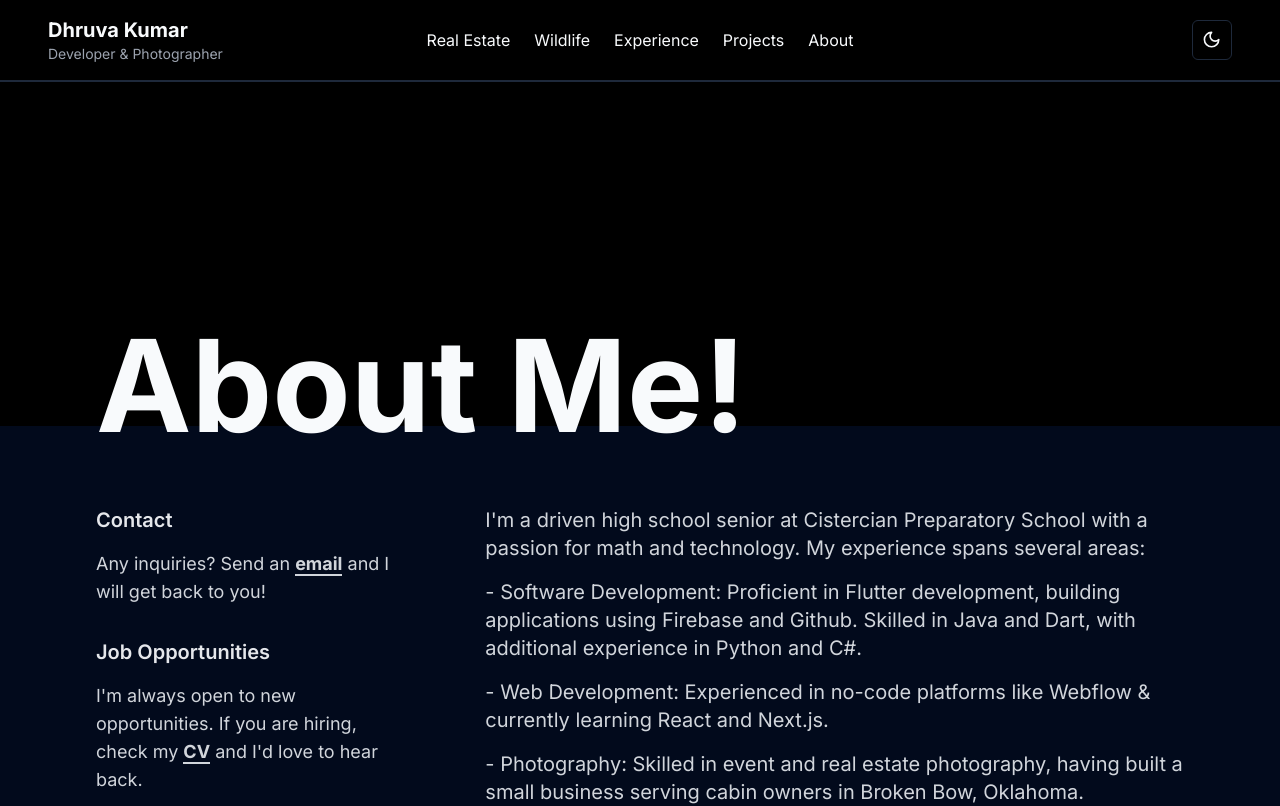
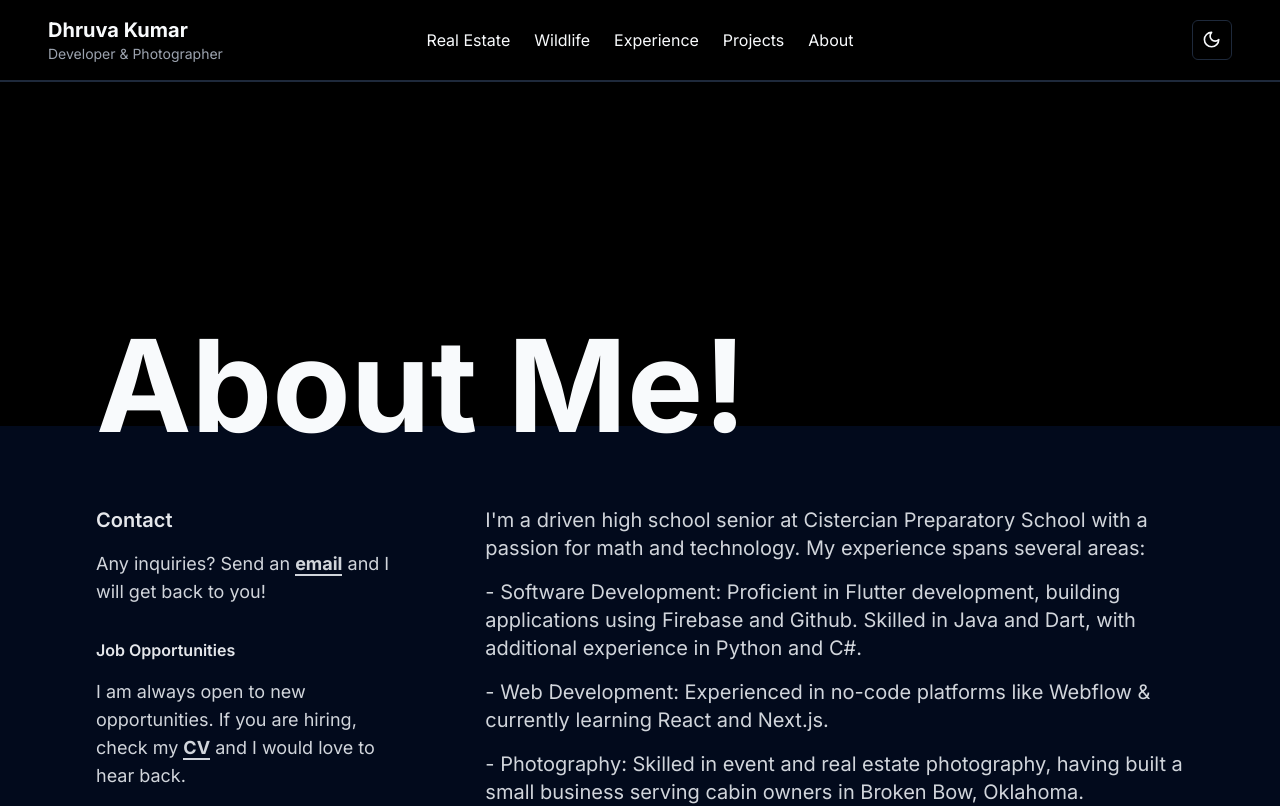
Before and after one commit to dhruva-dk/portfolio, a Next.js app: page /about in a window 1280 px wide. Shown: the top 806 px of the page. Built offline with nearby package versions, Linux system fonts and the light colour scheme.

Commit message:
removed apostrophies

```diff
--- a/app/about/page.tsx
+++ b/app/about/page.tsx
@@ -30,11 +30,11 @@ const About = () => {
               </p>
             </div>
             <div className="mt-8">
-              <h1 className="text-xl font-semibold text-gray-700 dark:text-gray-200">
+              <h1 className="texsxt-xl font-semibold text-gray-700 dark:text-gray-200">
                 Job Opportunities
               </h1>
               <p className="text-lg text-gray-500 mt-4 dark:text-gray-300">
-                I'm always open to new opportunities. If you are hiring,
+                I am always open to new opportunities. If you are hiring,
                 check my{" "}
                 <a
                   href={userData.resumeUrl}
@@ -43,7 +43,7 @@ const About = () => {
                 >
                   CV
                 </a>{" "}
-                and I'd love to hear back.
+                and I would love to hear back.
               </p>
             </div>
             {/* Social Links */}
--- a/components/homepage/HomeGrid.tsx
+++ b/components/homepage/HomeGrid.tsx
@@ -18,7 +18,7 @@ export default function HomeGrid() {
           <Card className=" min-h-[200px] flex flex-col justify-between">
             <CardHeader>
               <CardTitle className="text-xl">Contact Me</CardTitle>
-              <CardDescription className="text-sm h-12">Have any questions? Get in touch for collaborations or inquiries</CardDescription>
+              <CardDescription className="text-sm h-12">Have any questions? Get in touch for collaborations or inquiries.</CardDescription>
             </CardHeader>
             <CardContent>
               <ContactButton />
```
